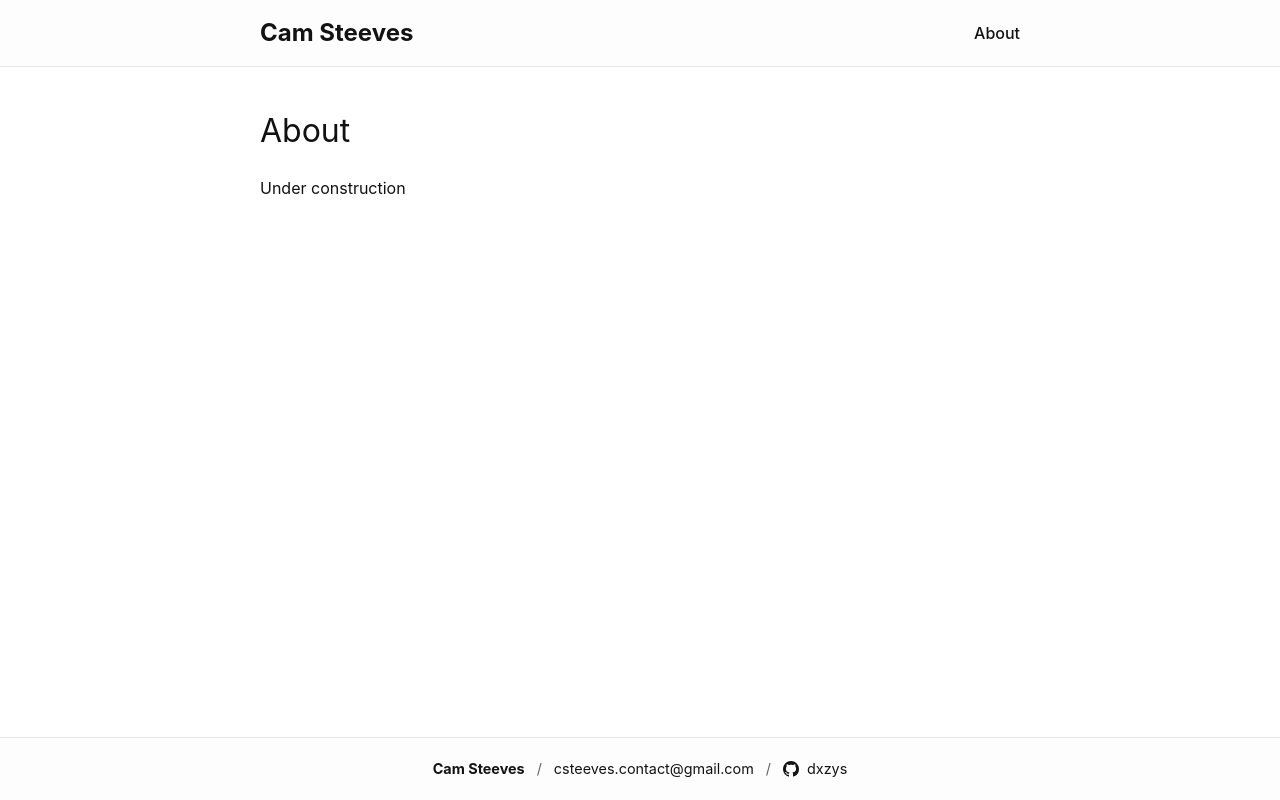
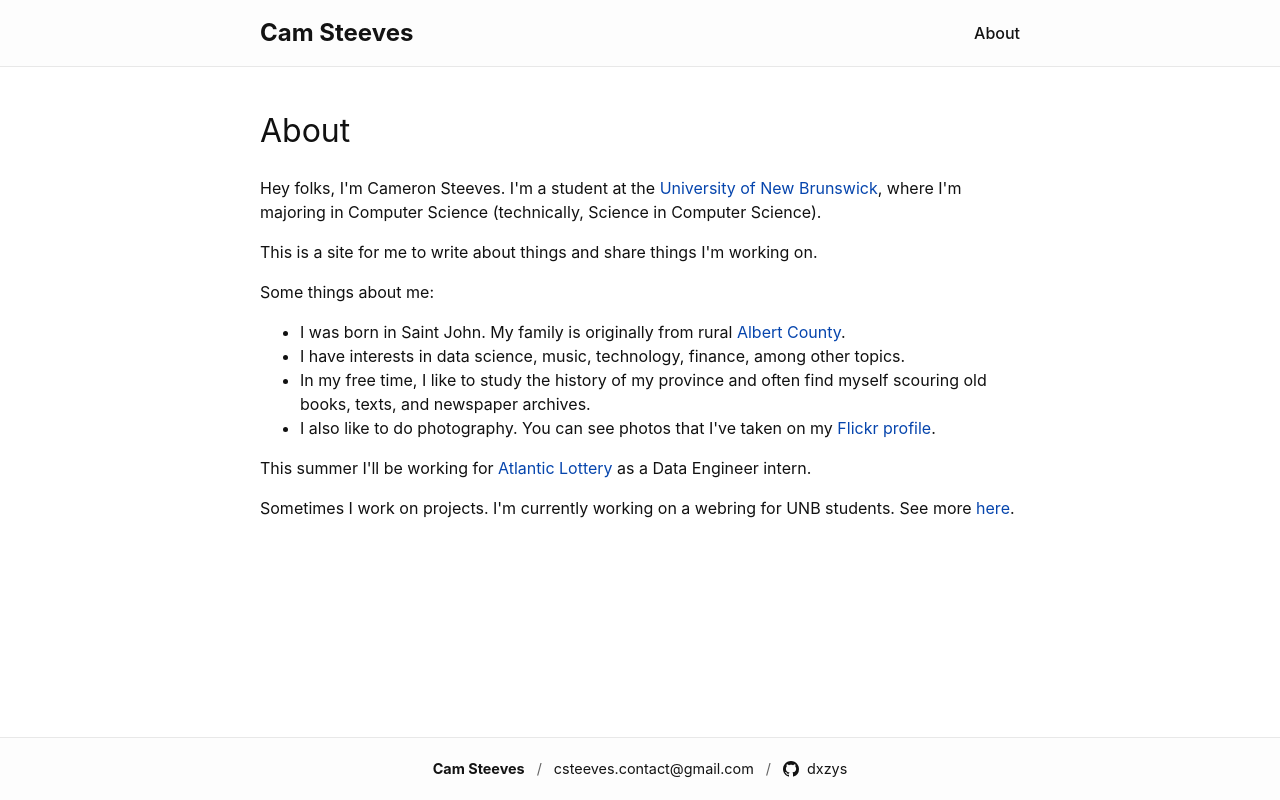
Before and after one commit to dxzys/site, a SvelteKit app: page /about in a window 1280 px wide. Built offline with nearby package versions, Linux system fonts and the light colour scheme.

Commit message:
about page

```diff
--- a/src/routes/about/+page.svelte
+++ b/src/routes/about/+page.svelte
@@ -5,5 +5,25 @@
 
 <h1>About</h1>
 <p>
-  Under construction
+	Hey folks, I'm Cameron Steeves. I'm a student at the <a href="https://www.unb.ca/" target="_blank" rel="noopener noreferrer">University of New Brunswick</a>, where I'm majoring in Computer Science (technically, Science in Computer Science).
 </p>
+
+<p>
+  This is a site for me to write about things and share things I'm working on.
+</p>
+
+<p>Some things about me:</p>
+<ul>
+	<li>I was born in Saint John. My family is originally from rural <a href="https://en.wikipedia.org/wiki/Albert_County,_New_Brunswick" target="_blank" rel="noopener noreferrer">Albert County</a>.</li>
+	<li>I have interests in data science, music, technology, finance, among other topics.</li>
+	<li>In my free time, I like to study the history of my province and often find myself scouring old books, texts, and newspaper archives.</li>
+  <li>I also like to do photography. You can see photos that I've taken on my <a href="https://www.flickr.com/photos/198359054@N04/" target="_blank" rel="noopener noreferrer">Flickr profile</a>.</li>
+</ul>
+
+<p>
+  This summer I'll be working for <a href="https://www.alc.ca/" target="_blank" rel="noopener noreferrer">Atlantic Lottery</a> as a Data Engineer intern.
+</p>
+
+<p>
+  Sometimes I work on projects. I'm currently working on a webring for UNB students. See more <a href="https://github.com/dxzys/unb-webring" target="_blank" rel="noopener noreferrer">here</a>.
+</p>
```
